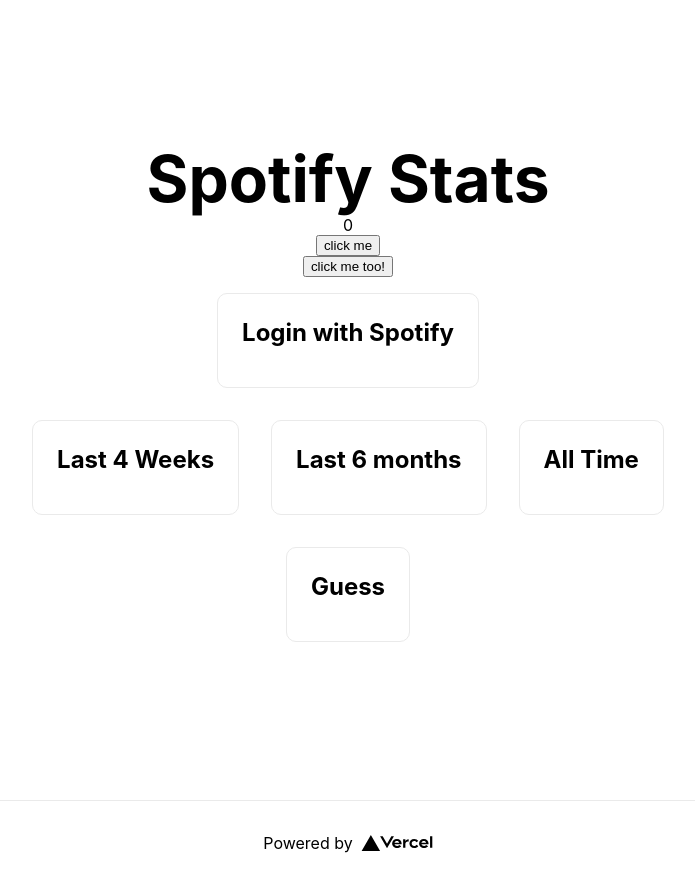
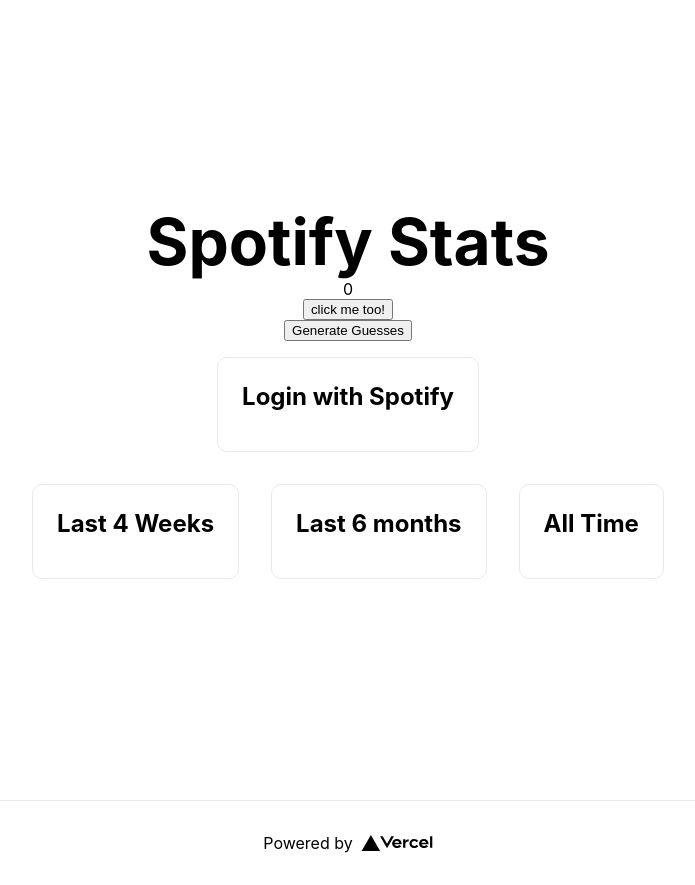
Before and after one commit to UCLA-Creative-Labs/spotify-workshop, a Next.js app: page / in a window 1280 px wide. Shown: the whole page, without its empty margins (292-987 px from the left). Built offline with nearby package versions, Linux system fonts and the light colour scheme.

Commit message:
Game logic implemented

```diff
--- a/package.json
+++ b/package.json
@@ -9,6 +9,7 @@
     "lint": "next lint"
   },
   "dependencies": {
+    "fetch": "^1.1.0",
     "next": "12.1.6",
     "react": "18.1.0",
     "react-dom": "18.1.0"
--- a/pages/index.js
+++ b/pages/index.js
@@ -4,18 +4,27 @@
 import {useState, useEffect} from 'react'
 
 export default function Home() {
+
+  const NUMSONGS = 50
+
   const [revealed, setRevealed] = useState([]);
   const [topSongs, setTopSongs] = useState([]);
   const [curGuess, setCurGuess] = useState(0);
+  const [curSongs, setCurSongs] = useState([]);
+
+  const getRandomInt = (min, max) => {min = Math.ceil(min);
+    max = Math.floor(max);
+    return Math.floor(Math.random() * (max - min) + min)}
 
   const reset = () => {
     setRevealed([]);
     setTopSongs([]);
     setCurGuess(0);
+    setCurSongs([]);
   }
 
   const initRandomData = () => {
-    const randomData = ['blah', 'trevrawr'];
+    const randomData = ['blah', 'trevrawr', 'minecraft', 'joseph', 'cube', 'hello'];
     const newRevealed = [];
     const newTopSongs = [];
 
@@ -24,6 +33,7 @@
         newTopSongs.push(item);
       }
     )
+
     setRevealed(newRevealed);
     setTopSongs(newTopSongs);
   }
@@ -46,19 +56,37 @@
     setTopSongs(data.items)
   }
 
-  const generateGuesses = () => {
-    const answer = topSongs[curGuess];
+  const generateGuesses = (curGuessNum) => {
+    const tempSongs = []
+    const answerIdx = getRandomInt(0,4);
 
+    for (let i = 0; i <4; i++){
+      if(i === answerIdx){
+        tempSongs.push(topSongs[curGuessNum])
+      }
+      else{
+        const randomSong = topSongs[getRandomInt(curGuessNum+1,topSongs.length)];
+        tempSongs.push(randomSong)
+      }
+    }
 
+    console.log(curGuessNum)
+    console.log(tempSongs)
+    console.log(topSongs[curGuessNum])
 
+    setCurSongs(tempSongs)
   }
 
-  const reveal = () => {
-    const newRevealed = [...revealed]
-    newRevealed[curGuess] = true;
+  const reveal = (guess) => {
+    if(guess === topSongs[curGuess]){
+      const newRevealed = [...revealed]
+      newRevealed[curGuess] = true;
 
-    setRevealed(newRevealed);
-    setCurGuess(curGuess + 1);
+      setRevealed(newRevealed);
+      setCurGuess(curGuess + 1);
+      generateGuesses(curGuess + 1)
+    }
+
   }
 
   const showTopSongs = topSongs.map((song, idx) =>
@@ -73,39 +101,57 @@
         </h1>
 
         <div>{curGuess}</div>
-        <button onClick={() => setCurGuess(curGuess+1)}>click me</button>
-
         <button onClick={initRandomData}>click me too!</button>
+        <button onClick={() => generateGuesses(curGuess)}>Generate Guesses</button>
 
         <div className={`${styles.card} ${styles.btn}`}>
           <h2>Login with Spotify</h2>
         </div>
 
-        <list>
-          {showTopSongs}
-        </list>
-
         <div className={styles.grid}>
-          <div className={`${styles.card} ${styles.btn}`} onClick={() => getTopSongs4Weeks()}>
+          <div className={`${styles.card} ${styles.btn}`} onClick={() => {getTopSongs4Weeks(); generateGuesses();} }>
             <h2>Last 4 Weeks</h2>
 
           </div>
 
-          <div className={`${styles.card} ${styles.btn}`} onClick={() => getTopSongs6Months()}>
+          <div className={`${styles.card} ${styles.btn}`} onClick={() => {getTopSongs6Months(); generateGuesses();} }>
             <h2>Last 6 months</h2>
           </div>
 
-          <div className={`${styles.card} ${styles.btn}`} onClick={() => getTopSongsAllTime()}>
+          <div className={`${styles.card} ${styles.btn}`} onClick={() => {getTopSongsAllTime(); generateGuesses();} }>
             <h2>All Time</h2>
           </div>
         </div>
 
+        {/* Display songs */}
+        { topSongs.length > 0 &&
+        <>
+        <list>
+          {showTopSongs}
+          {topSongs}
+        </list>
+
+        <h1>Choose Your Next Top Song</h1>
         <div className={styles.grid}>
 
-          <div onClick={reveal} className={`${styles.card} ${styles.btn}`}>
-            <h2>Guess</h2>
+          <div onClick={() => reveal(curSongs[0])} className={`${styles.card} ${styles.btn}`}>
+            <h2>{curSongs[0]}</h2>
+          </div>
+
+          <div onClick={() => reveal(curSongs[1])} className={`${styles.card} ${styles.btn}`}>
+            <h2>{curSongs[1]}</h2>
+          </div>
+
+          <div onClick={() => reveal(curSongs[2])} className={`${styles.card} ${styles.btn}`}>
+            <h2>{curSongs[2]}</h2>
+          </div>
+
+          <div onClick={() => reveal(curSongs[3])} className={`${styles.card} ${styles.btn}`}>
+            <h2>{curSongs[3]}</h2>
           </div>
         </div>
+        </>
+        }
       </main>
 
       <footer className={styles.footer}>
```
Also changed, not shown: 1 other file (tests, documents, lock files or other folders).
